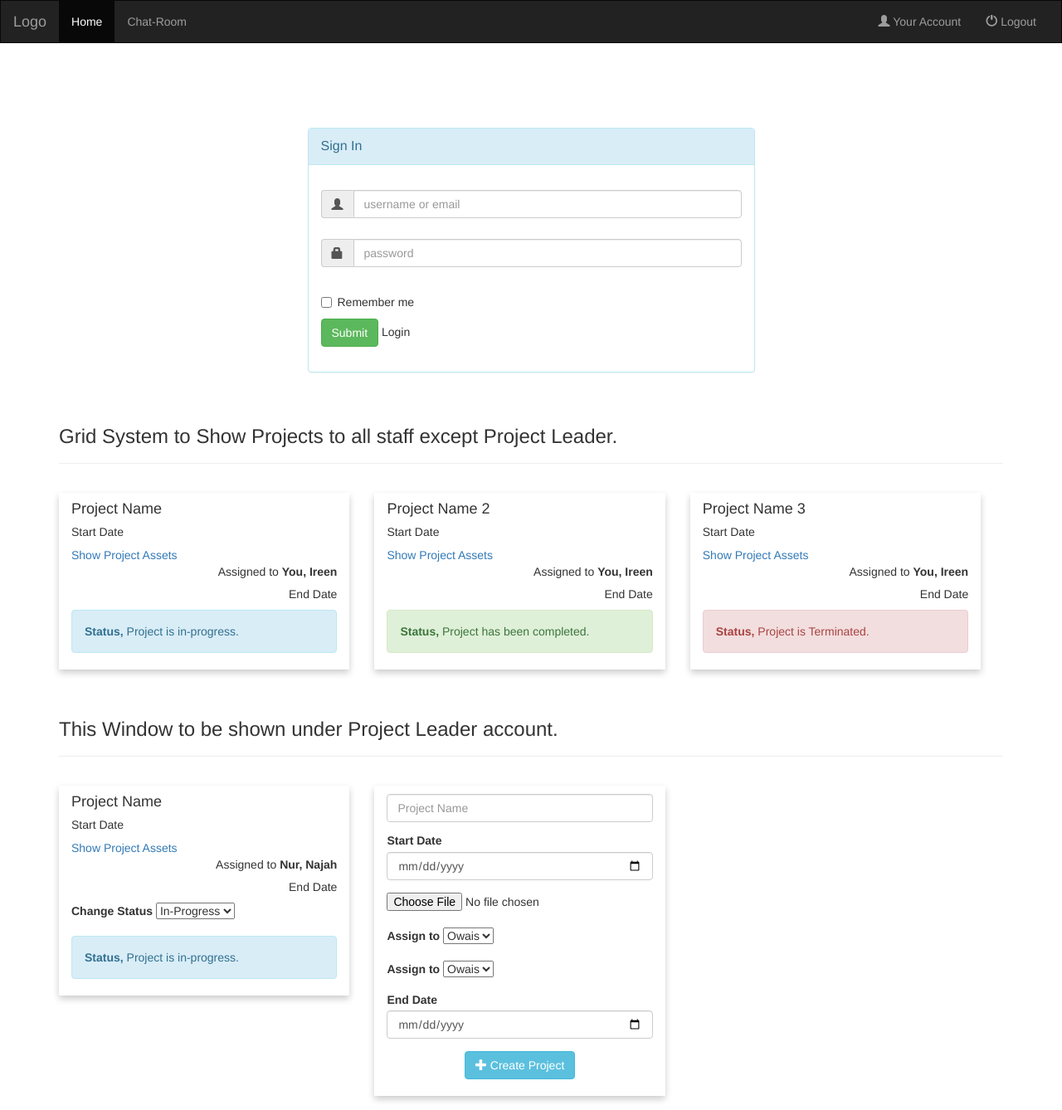
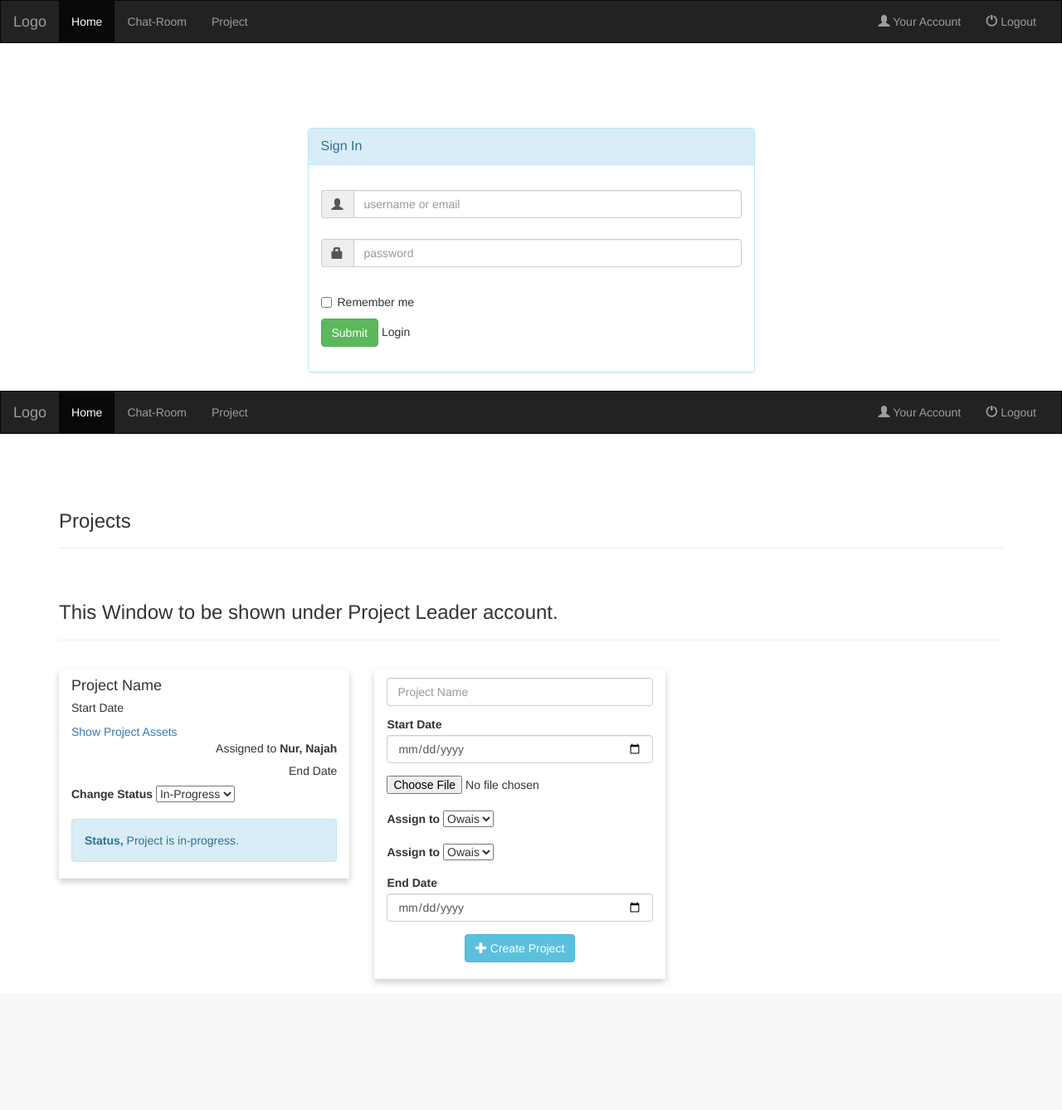
Before and after one commit to mmfnaja/baar, a Django app: page / in a window 1280 px wide. Shown: the whole page at 83% size. After the commit the page ends 1185 px from the top, so only its background shows below. Run offline with Django 3.2, Linux system fonts and the light colour scheme; grey boxes labelled with a size stand in for pictures from a placeholder-image service; some libraries are stand-ins or nearby versions.

Commit message:
Implementing Projects

```diff
--- a/project/templates/base.html
+++ b/project/templates/base.html
@@ -50,6 +50,7 @@
       <ul class="nav navbar-nav">
         <li class="active"><a href="/">Home</a></li>
         <li><a href="/chatroom">Chat-Room</a></li>
+        <li><a href="/projects">Project</a></li>
       </ul>
       <ul class="nav navbar-nav navbar-right">
         <li><a href="/myaccount"><span class="glyphicon glyphicon-user"></span> Your Account</a></li>
--- a/project/templates/project.html
+++ b/project/templates/project.html
@@ -1,13 +1,15 @@
+{% include "base.html" %}
+{% load static %}
 <style>
   .card {
-  box-shadow: 0 4px 8px 0 rgba(0,0,0,0.2);
+    box-shadow: 0 4px 8px 0 rgba(0, 0, 0, 0.2);
     transition: 0.3s;
     width: 30%;
     margin: 15px;
   }
 
   .card:hover {
-  box-shadow: 0 8px 10px 0 rgba(0,0,0,0.2);
+    box-shadow: 0 8px 10px 0 rgba(0, 0, 0, 0.2);
   }
 
   .container {
@@ -16,7 +18,7 @@
 </style>
 
 
-
+{% block content %}
 <div class="container">
 
 
@@ -32,19 +34,19 @@
 
           <div class="row">
 
-                 <div class="gallery_product col-lg-4 col-md-4 col-sm-4 col-xs-6 filter hdpe" style="margin-bottom: 20px" >
+            <div class="gallery_product col-lg-4 col-md-4 col-sm-4 col-xs-6 filter hdpe" style="margin-bottom: 20px">
               <img src="http://fakeimg.pl/365x365/" class="img-responsive">
             </div>
 
-                  <div class="gallery_product col-lg-4 col-md-4 col-sm-4 col-xs-6 filter hdpe" style="margin-bottom: 20px" >
+            <div class="gallery_product col-lg-4 col-md-4 col-sm-4 col-xs-6 filter hdpe" style="margin-bottom: 20px">
               <img src="http://fakeimg.pl/365x365/" class="img-responsive">
             </div>
 
-                  <div class="gallery_product col-lg-4 col-md-4 col-sm-4 col-xs-6 filter hdpe" style="margin-bottom: 20px" >
+            <div class="gallery_product col-lg-4 col-md-4 col-sm-4 col-xs-6 filter hdpe" style="margin-bottom: 20px">
               <img src="http://fakeimg.pl/365x365/" class="img-responsive">
             </div>
 
-                  <div class="gallery_product col-lg-4 col-md-4 col-sm-4 col-xs-6 filter hdpe" style="margin-bottom: 20px" >
+            <div class="gallery_product col-lg-4 col-md-4 col-sm-4 col-xs-6 filter hdpe" style="margin-bottom: 20px">
               <img src="http://fakeimg.pl/365x365/" class="img-responsive">
             </div>
 
@@ -58,17 +60,18 @@
     </div><!-- /.modal-dialog -->
   </div><!-- /.modal -->
 
+  <div class="page-header">
+    <h3>Projects</h3>
+  </div>
 
-    <div class="page-header">
-        <h3>Grid System to Show Projects to all staff except Project Leader.</h3>
-    </div>
+  {% for project in all_projects %}
   <div class="row grid-divider">
 
     <div class="col-sm-4 card">
       <div class="col-padding">
 
         <div>
-                <h4>Project Name</h4>
+          <h4>{{project.project_name}}</h4>
         </div>
 
         <div>
@@ -93,68 +96,8 @@
 
     </div>
 
-        <div class="col-sm-4 card">
-          <div class="col-padding">
-
-            <div>
-                <h4>Project Name 2</h4>
   </div>
-
-            <div>
-                <h5>Start Date</h5>
-            </div>
-
-            <a href="#myModal" data-toggle="modal">Show Project Assets</a>
-
-            <div align="right">
-                <span>Assigned to <strong>You, Ireen</strong></span>
-            </div>
-
-             <div align="right">
-                <h5>End Date</h5>
-             </div>
-
-              <div class="alert alert-success">
-                  <strong>Status, </strong> Project has been completed.
-              </div>
-
-          </div>
-
-        </div>
-
-        <div class="col-sm-4 card">
-
-          <div class="col-padding">
-
-            <div>
-                <h4>Project Name 3</h4>
-            </div>
-
-            <div>
-                <h5>Start Date</h5>
-            </div>
-
-            <a href="#myModal" data-toggle="modal">Show Project Assets</a>
-
-            <div align="right">
-                <span>Assigned to <strong>You, Ireen</strong></span>
-            </div>
-
-             <div align="right">
-                <h5>End Date</h5>
-             </div>
-
-              <div class="alert alert-danger">
-                  <strong>Status, </strong> Project is Terminated.
-              </div>
-
-          </div>
-
-        </div>
-
-
-    </div>
-
+  {% endfor %}
   <script>
 
     var modal = document.getElementById('myModal2');
@@ -164,7 +107,7 @@
     var modalImg = document.getElementById("img01");
     var captionText = document.getElementById("caption2");
 
-            var showModal = function(){
+    var showModal = function () {
       modal.style.display = "block";
       modalImg.src = this.src;
       captionText.innerHTML = this.alt;
@@ -178,13 +121,13 @@
     var span = document.getElementsByClassName("close2")[0];
 
     // When the user clicks on <span> (x), close the modal
-            span.onclick = function() {
+    span.onclick = function () {
       modal.style.display = "none";
     }
 
   </script>
 </div>
-
+{% endblock %}
 
 
 <!--            <div style="display: inline-block">-->
--- a/project/urls.py
+++ b/project/urls.py
@@ -5,7 +5,8 @@ urlpatterns = [
     path('', views.Main.index),
     path('login/', views.Main.login),
     path('chatroom/', views.Main.chatroom),
-    path('myaccount/', views.Main.myaccount)
+    path('myaccount/', views.Main.myaccount),
+    path('projects/', views.ProjectListView.as_view(), name='project')
 
     # path('models/',  views.Main.specific),
     # path('models/details/', views.Main.details),
--- a/project/views.py
+++ b/project/views.py
@@ -1,7 +1,8 @@
 from django.http import HttpResponse
 from django.shortcuts import render
 from django.contrib.auth.models import User
-
+from django.views import generic
+from .models import *
 
 
 class Main():
@@ -11,7 +12,6 @@ class Main():
 
         template_name = "index.html";
         return render(request, template_name)
-
 
     def login(request):
 
@@ -31,6 +31,10 @@ class Main():
              user = request.user
         args = {'user': user}
         return render(request, template_name, args)
+
+    #def project(request):
+    #    template_name = 'project.html'
+    #    return render(request, template_name)
 
 
     # def specific(request):
@@ -54,3 +58,10 @@ class Main():
     #     return render(request, 'review.html', {'obj' :obj,
     #                                            'newslink' :newslink,
     #                                            'review' :review})
+
+class ProjectListView(generic.ListView):
+    template_name = 'project.html'
+    context_object_name = 'all_projects'
+
+    def get_queryset(self):
+        return project.objects.all()
```
Lines whose indentation alone changed are shown as unchanged.
